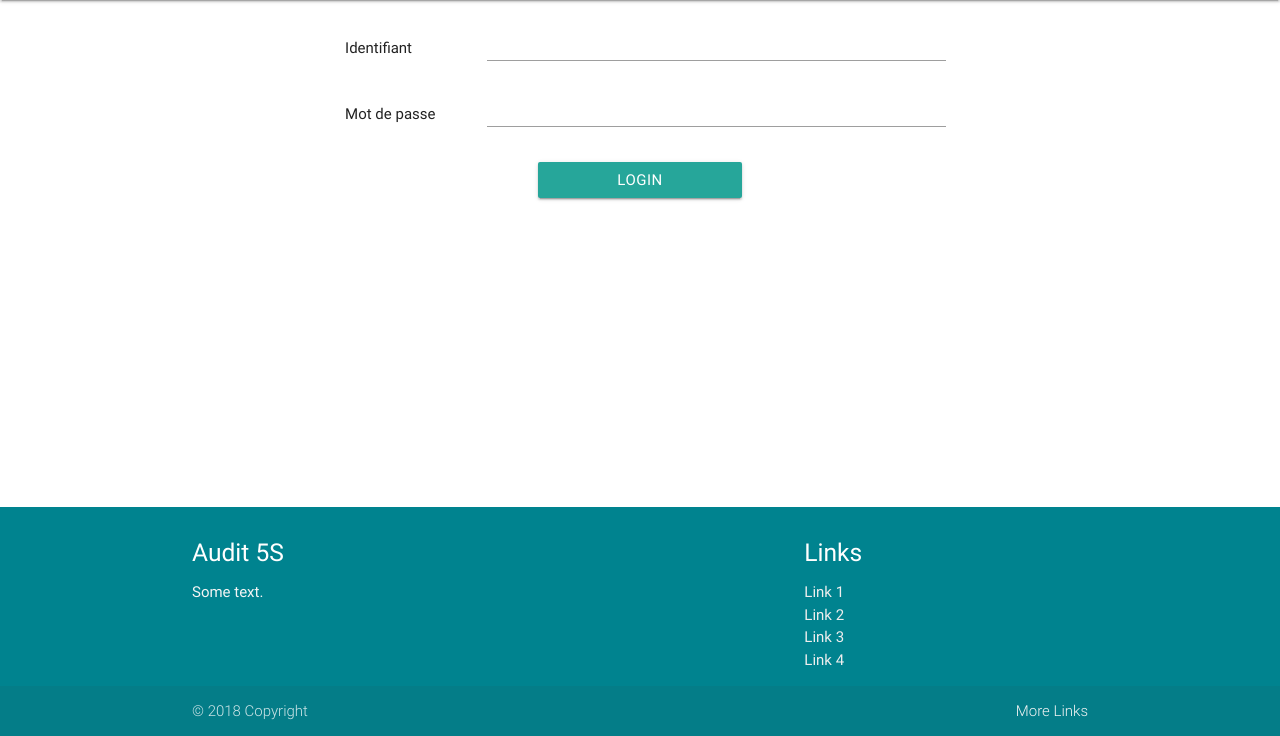
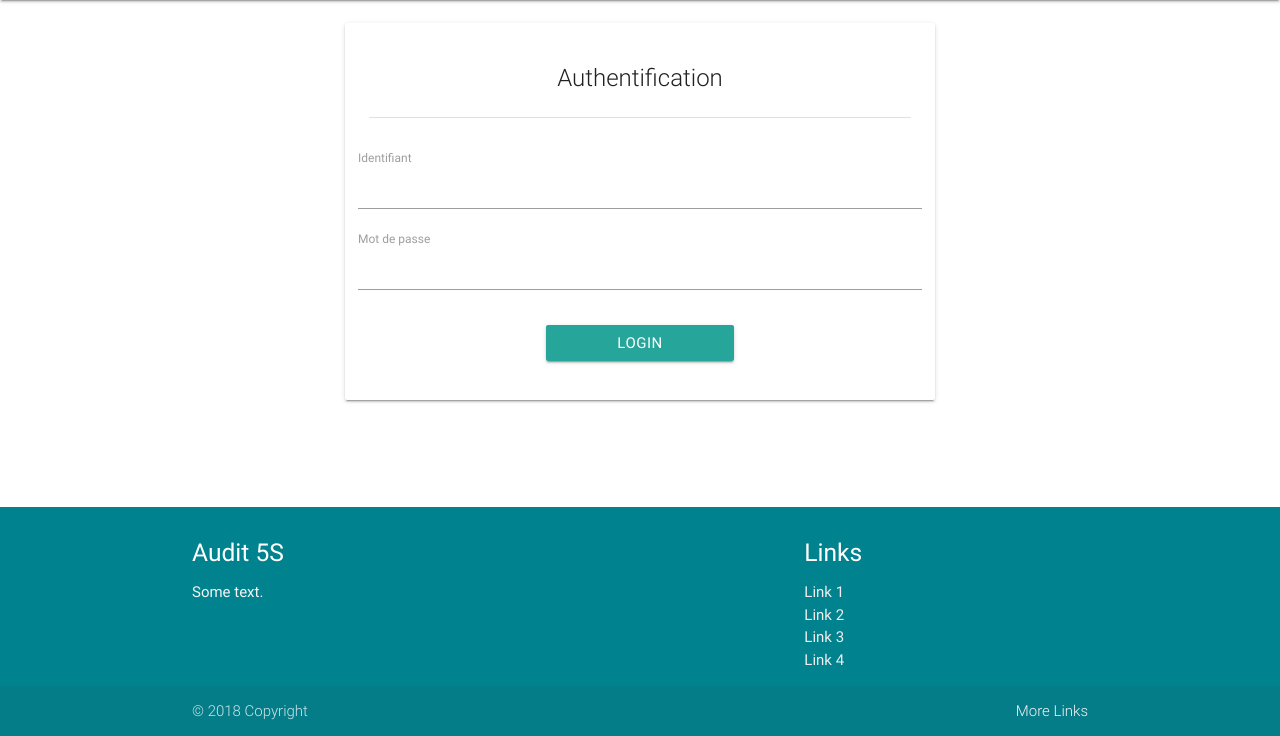
Before and after one commit to h3llf0rl1ife/PyAudit_flask, a Python web app: template templates/login.html in a window 1280 px wide. Shown: the part 64-800 px from the top of the page. Run offline with Jinja, Linux system fonts and the light colour scheme; the template is opened without the code that fills it, so the values that code supplies are empty.

Commit message:
Put login form in card component

```diff
--- a/templates/login.html
+++ b/templates/login.html
@@ -8,19 +8,23 @@
     <div class="row section">
       <div class="col s1 m2 l2"></div>
       <div class="container col s10 m8 l8">
-
+        <div class="card">
+          <div class="card-content">
+            <span class="card-title center-align section">Authentification</span>
+            <div class="divider"></div>
+            <div class="section"></div>
             <form method="POST" action="/login/">
               {{ form.csrf_token }}
-          <div class="row">
-            <div class="valign-wrapper">
-              <span class="col s4 m3 l3">Identifiant</span>
-              <input class="col s8 m9 l9 input-field" id="UserID" name="UserID" type="text" required>
+              <div class="row section">
+                <div class="input-field">
+                  <input class="col s12" id="UserID" name="UserID" type="text" placeholder="" required>
+                  <label for="UserID">Identifiant</label>
                 </div>
               </div>
               <div class="row">
-            <div class="valign-wrapper">
-              <span class="col s4 m3 l3">Mot de passe</span>
-              <input class="col s8 m9 l9 input-field" id="Password" name="Password" type="password" required>
+                <div class="input-field">
+                  <input class="col s12" id="Password" name="Password" type="password" placeholder="" required>
+                  <label for="Password">Mot de passe</label>
                 </div>
               </div>
               <div class="row section">
@@ -29,12 +33,11 @@
                 </button>
               </div>
             </form>
-
           </div>
         </div>
       </div>
-
-
+    </div>
+  </div>
 {% endblock %}
 
 {% block javascript %}
```
Lines whose indentation alone changed are shown as unchanged.
